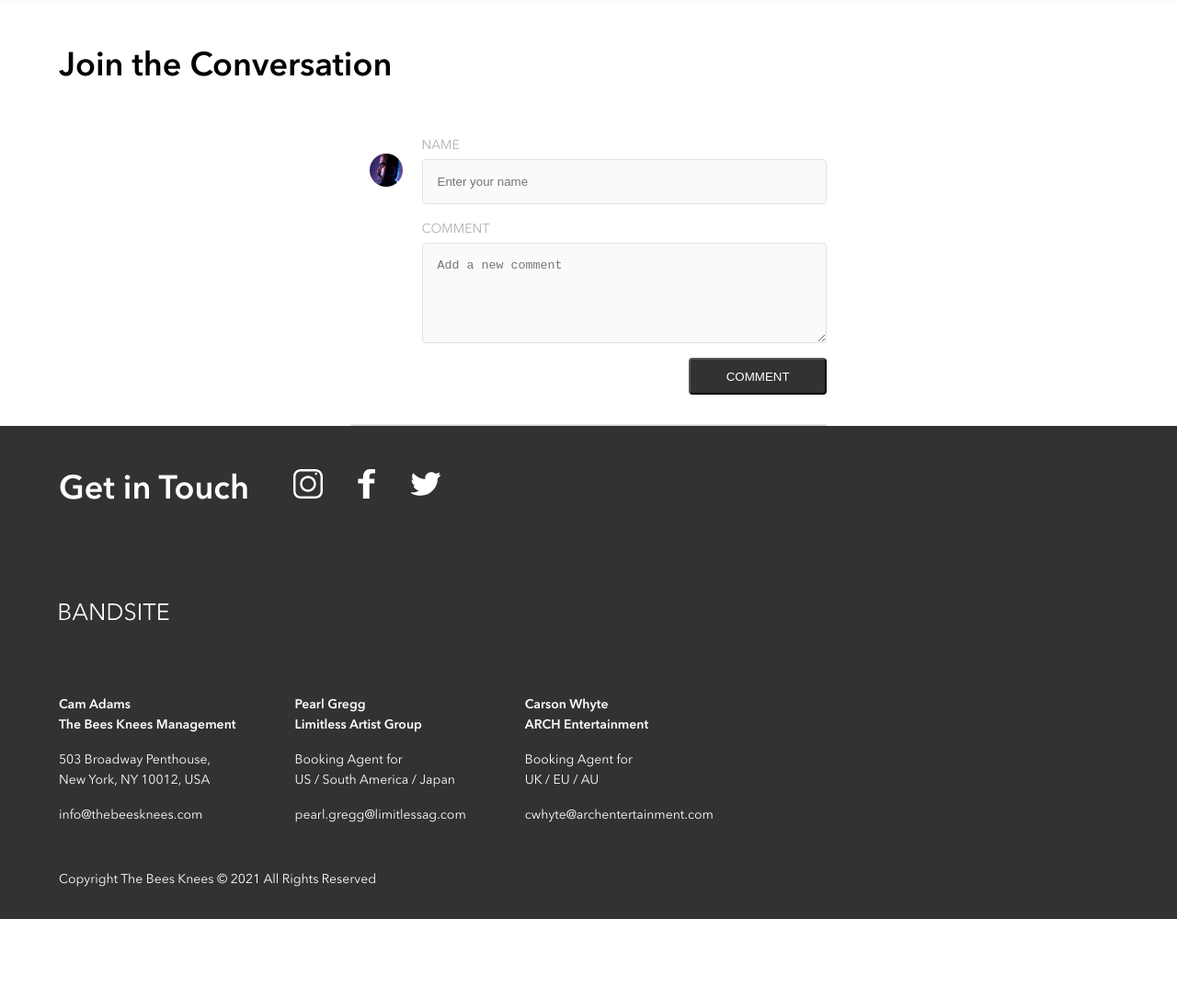
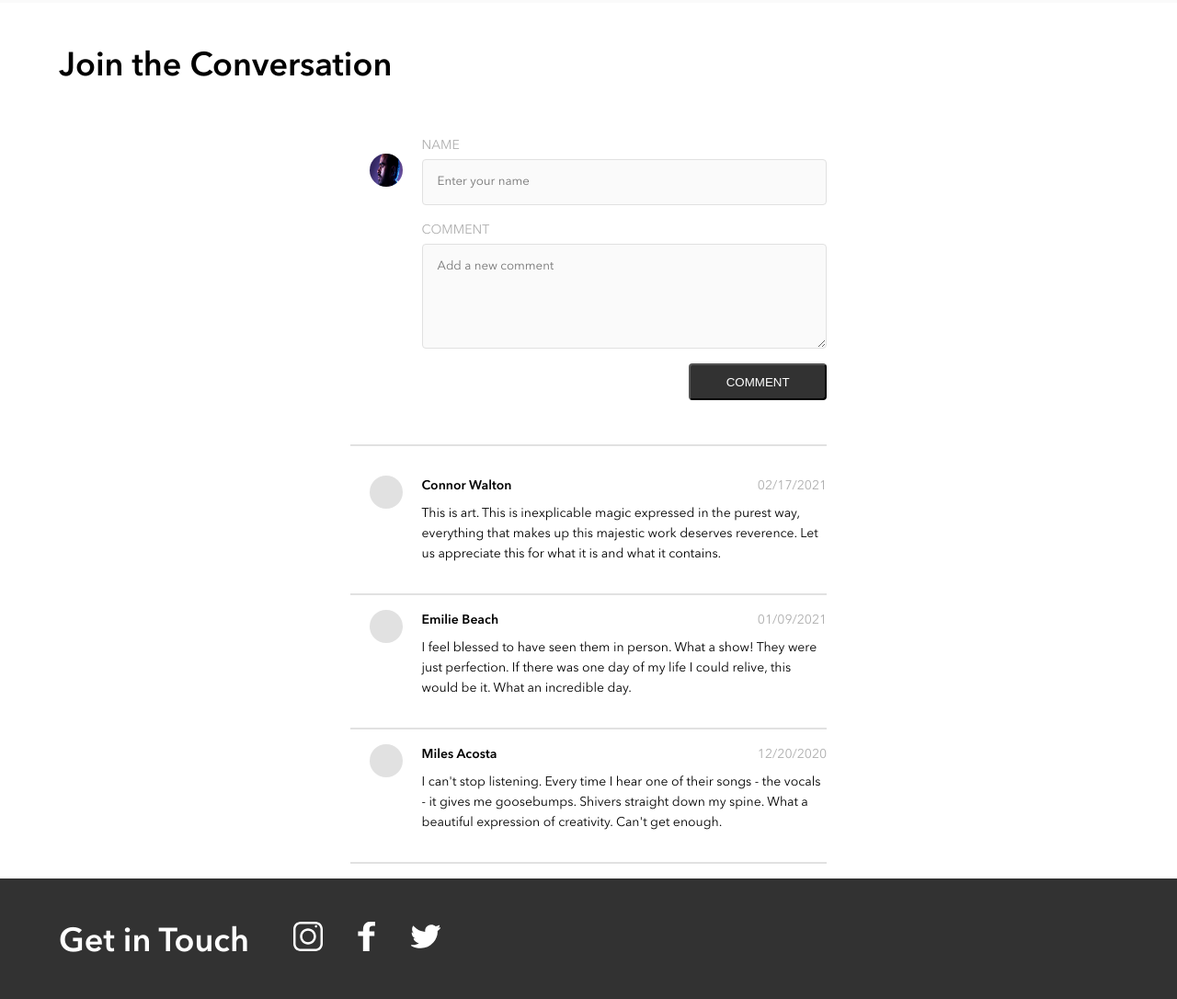
Before and after one commit to abhi-bhagat/band-site, a plain HTML site: page index.html in a window 1280 px wide. Shown: the part 2619-3705 px from the top of the page at 92% size. Before the commit the page ends 3618 px from the top, so only its background shows below. Drawn offline with Linux system fonts and the light colour scheme.

Commit message:
add working comment section

```diff
--- a/index.html
+++ b/index.html
@@ -97,7 +97,6 @@
 			</div>
 		</section>
 
-
 		<!-- comments section -->
 		<section class="comment-section">
 			<div class="container">
@@ -105,27 +104,62 @@
 				<div class="container--xs">
 					<div class="form">
 						<div class="form__image">
-					<img class="avatar" src="./assets/images/Mohan-muruge.jpg" alt="">
+							<img
+								class="avatar"
+								src="./assets/images/Mohan-muruge.jpg"
+								alt=""
+							/>
 						</div>
 						<div class="form__container">
 							<form class="form__body" action="#">
 								<label class="form__label" for="name">NAME</label>
-						<input class="form__input" type="text" name="name" id="fullName" placeholder="Enter your name">
+								<input
+									class="form__input"
+									type="text"
+									name="name"
+									id="fullName"
+									placeholder="Enter your name"
+								/>
 								<label class="form__label" for="comment">COMMENT</label>
-						<textarea class="form__textArea" name="comment" id="commentBody" cols="30" rows="5" placeholder="Add a new comment"></textarea>
+								<textarea
+									class="form__textArea"
+									name="comment"
+									id="commentBody"
+									cols="30"
+									rows="5"
+									placeholder="Add a new comment"
+								></textarea>
 								<button class="btn" type="submit">COMMENT</button>
 							</form>
 						</div>
 					</div>
-			<div class="comment-section__divider">
+					<div class="comment-section__divider"></div>
+					<div class="comments">
+						<!-- <div class="comments__card">
+							<div class="comments__image-holder">
+								<div class="comments__img"></div>
+							</div>
 
+							<div class="comments__body">
+								<div class="comments__heading">
+									<div class="comments__name">Connor Walton</div>
+									<div class="comments__date">02/17/2021</div>
+								</div>
+
+								<div class="comments__message">
+									This is art. This is inexplicable magic expressed in the
+									purest way, everything that makes up this majestic work
+									deserves reverence. Let us appreciate this for what it is and
+									what it contains.
+								</div>
+							</div>
+						</div>
+
+						<div class="comment-section__divider"></div> -->
 					</div>
 				</div>
 			</div>
 		</section>
-
-
-
 
 		<!-- footer -->
 
--- a/scripts/index-page.js
+++ b/scripts/index-page.js
@@ -0,0 +1,154 @@
+
+
+const commentData = [
+    {
+        name:'Connor Walton',
+        commentText:"This is art. This is inexplicable magic expressed in the purest way, everything that makes up this majestic work deserves reverence. Let us appreciate this for what it is and what it contains.",
+        date:'02/17/2021',
+    },
+    {
+        name:'Emilie Beach',
+        commentText:"I feel blessed to have seen them in person. What a show! They were just perfection. If there was one day of my life I could relive, this would be it. What an incredible day.",
+        date:'01/09/2021',
+    },
+    {
+        name:'Miles Acosta',
+        commentText:"I can't stop listening. Every time I hear one of their songs - the vocals - it gives me goosebumps. Shivers straight down my spine. What a beautiful expression of creativity. Can't get enough.",
+        date:'12/20/2020',
+    }
+]
+
+
+const parentElement = document.querySelector('.comments');
+
+// create dynamic elements for comment section
+
+// const commentsCard=document.createElement('div');
+// const commentsImageHolder=document.createElement('div');
+// const commentsImage=document.createElement('div');
+// const commentsBody=document.createElement('div');
+// const commentsHeading=document.createElement('div');
+// const commentsName=document.createElement('div');
+// const commentsDate=document.createElement('div');
+// const commentsMessage=document.createElement('div');
+// const commentsDivider=document.createElement('div');
+
+
+// // function for creating elements
+// const createElements = () =>{
+//     //code to create elements
+
+// }
+
+// //assigning classes to created elements
+
+// commentsCard.classList.add('comments__card');
+// commentsImageHolder.classList.add('comments__image-holder');
+// commentsImage.classList.add('comments__img');
+// commentsBody.classList.add('comments__body');
+// commentsHeading.classList.add('comments__heading');
+// commentsName.classList.add('comments__name');
+// commentsDate.classList.add('comments__date');
+// commentsMessage.classList.add('comments__message');
+// commentsDivider.classList.add('comment-section__divider');
+
+// const assignClasses = () =>{
+//     //code to assign classes
+// }
+
+// //assigning values
+// commentsName.innerText=commentData[i].name;
+// commentsDate.innerText=commentData[i].date;
+// commentsMessage.innerText=commentData[i].commentText
+
+
+// // appending childs ====
+
+// // append to parent container
+// parentElement.appendChild(commentsCard);
+// parentElement.appendChild(commentsDivider);
+
+
+// // append childs to comment__card division
+// commentsCard.appendChild(commentsImageHolder);
+// commentsCard.appendChild(commentsBody);
+
+// // append child to comment__image-holder
+// commentsImageHolder.appendChild(commentsImage);
+
+
+// //append child to comments__body
+// commentsBody.appendChild(commentsHeading);
+// commentsBody.appendChild(commentsMessage);
+
+// //append child to heading
+// commentsHeading.appendChild(commentsName);
+// commentsHeading.appendChild(commentsDate);
+
+
+
+for (let i=0; i<commentData.length;i++){
+    const commentsCard=document.createElement('div');
+    const commentsImageHolder=document.createElement('div');
+    const commentsImage=document.createElement('div');
+    const commentsBody=document.createElement('div');
+    const commentsHeading=document.createElement('div');
+    const commentsName=document.createElement('div');
+    const commentsDate=document.createElement('div');
+    const commentsMessage=document.createElement('div');
+    const commentsDivider=document.createElement('div');
+
+
+    // function for creating elements
+    const createElements = () =>{
+        //code to create elements
+
+    }
+
+    //assigning classes to created elements
+
+    commentsCard.classList.add('comments__card');
+    commentsImageHolder.classList.add('comments__image-holder');
+    commentsImage.classList.add('comments__img');
+    commentsBody.classList.add('comments__body');
+    commentsHeading.classList.add('comments__heading');
+    commentsName.classList.add('comments__name');
+    commentsDate.classList.add('comments__date');
+    commentsMessage.classList.add('comments__message');
+    commentsDivider.classList.add('comment-section__divider');
+
+    const assignClasses = () =>{
+        //code to assign classes
+    }
+
+    //assigning values
+    commentsName.innerText=commentData[i].name;
+    commentsDate.innerText=commentData[i].date;
+    commentsMessage.innerText=commentData[i].commentText
+
+
+    // appending childs ====
+
+    // append to parent container
+    parentElement.appendChild(commentsCard);
+    parentElement.appendChild(commentsDivider);
+
+
+    // append childs to comment__card division
+    commentsCard.appendChild(commentsImageHolder);
+    commentsCard.appendChild(commentsBody);
+
+    // append child to comment__image-holder
+    commentsImageHolder.appendChild(commentsImage);
+
+
+    //append child to comments__body
+    commentsBody.appendChild(commentsHeading);
+    commentsBody.appendChild(commentsMessage);
+
+    //append child to heading
+    commentsHeading.appendChild(commentsName);
+    commentsHeading.appendChild(commentsDate);
+
+
+}
--- a/styles/bio.scss
+++ b/styles/bio.scss
@@ -106,8 +106,8 @@ header {
 		height: 1px;
 		width: 100%;
 		border: 1px solid variables.$mercury;
+		margin-top: 1rem;
 	}
-
 }
 
 //avatar
@@ -145,6 +145,7 @@ header {
 		padding: 0.75rem;
 		background-color: variables.$alabaster;
 		border: 1px solid variables.$mercury;
+		font-family: inherit;
 
 		@include mixins.tablet {
 			min-height: 3rem;
@@ -182,3 +183,61 @@ header {
 		margin: 1rem 0 1rem auto;
 	}
 }
+
+//comments
+
+.comments {
+	padding: 1rem 0;
+
+	&__card{
+	display: flex;
+	padding: 1rem 0;
+
+	@include mixins.tablet{
+		padding: 1rem 0;
+	}
+
+	}
+
+	&__img {
+		max-height: 2.25rem;
+		max-width: 2.25rem;
+		background: variables.$mercury;
+		width: 2.25rem;
+		height: 2.25rem;
+		border-radius: 50%;
+	}
+
+	&__image-holder {
+		width: 15%;
+		display: flex;
+		justify-content: center;
+	}
+	&__heading{
+		display: flex;
+		justify-content: space-between;
+		padding-bottom: .5rem;
+	}
+	&__body {
+		width: 85%;
+	}
+
+	&__name{
+		font-weight: 600;
+		@include mixins.tablet{
+			line-height: 1.375rem;
+		}
+	}
+	&__date{
+		color: variables.$silver;
+		@include mixins.tablet{
+			line-height: 1.375rem;
+		}
+	}
+	&__message{
+		line-height: 1.125rem;
+		@include mixins.tablet{
+			line-height: 1.375rem;
+		}
+	}
+}
```
Also changed, not shown: styles/bio.css. Lines whose indentation alone changed are shown as unchanged.
